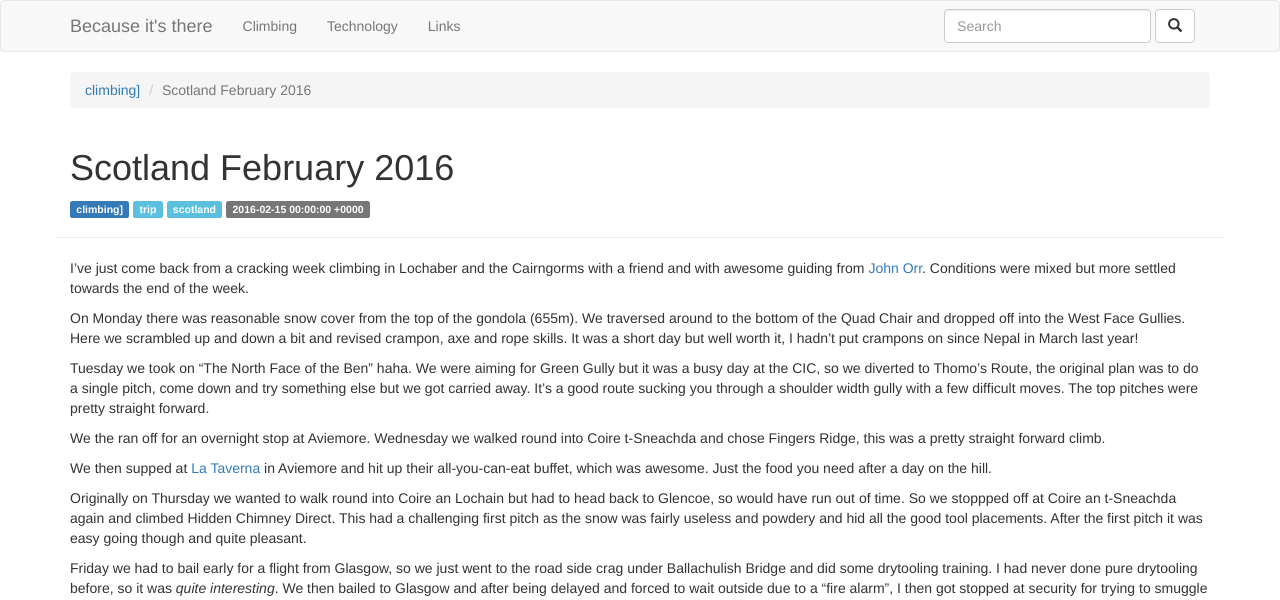
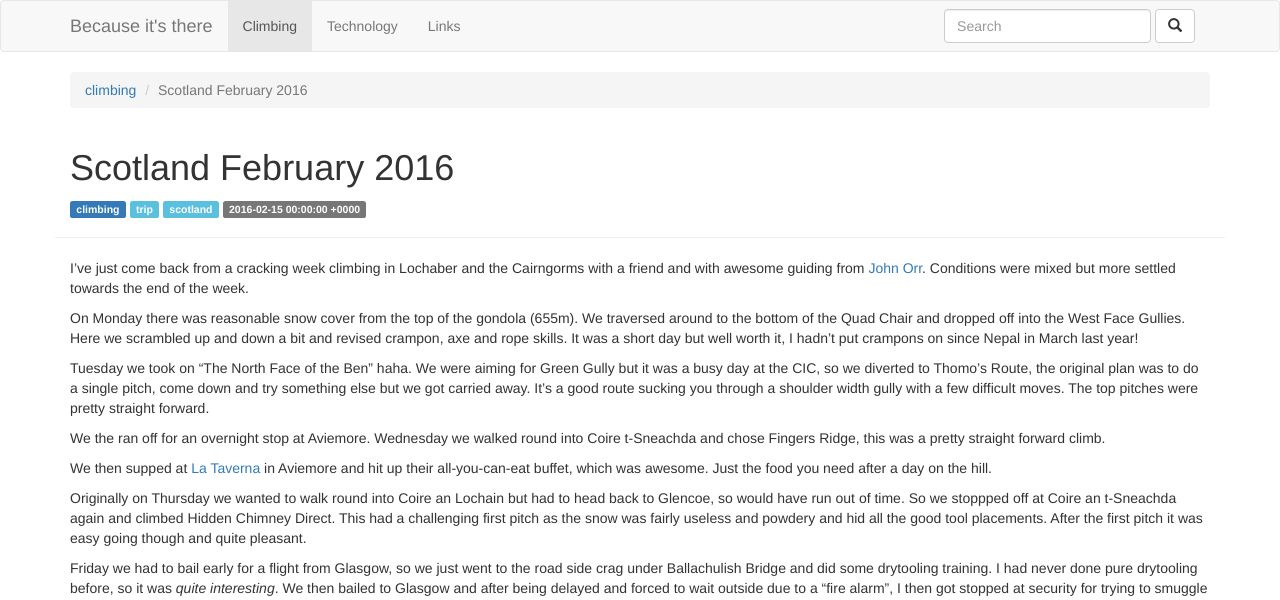
Before and after one commit to msyea/msyea.github.io, a Jekyll site: the page built from _posts/2016-02-15-scotland.md, in a window 1280 px wide. Shown: the top 600 px of the page. Built offline with Jekyll 4.4.1, drawn with Linux system fonts in a browser that asks for light colours; comment, search, counter and statistics services are not loaded.

Commit message:
Tweaking categories

```diff
--- a/_posts/2016-02-15-scotland.md
+++ b/_posts/2016-02-15-scotland.md
@@ -1,6 +1,6 @@
 ---
 title: Scotland February 2016
-category: climbing]
+category: climbing
 tags: [trip,scotland]
 ---
 I've just come back from a cracking week climbing in Lochaber and the Cairngorms
```
